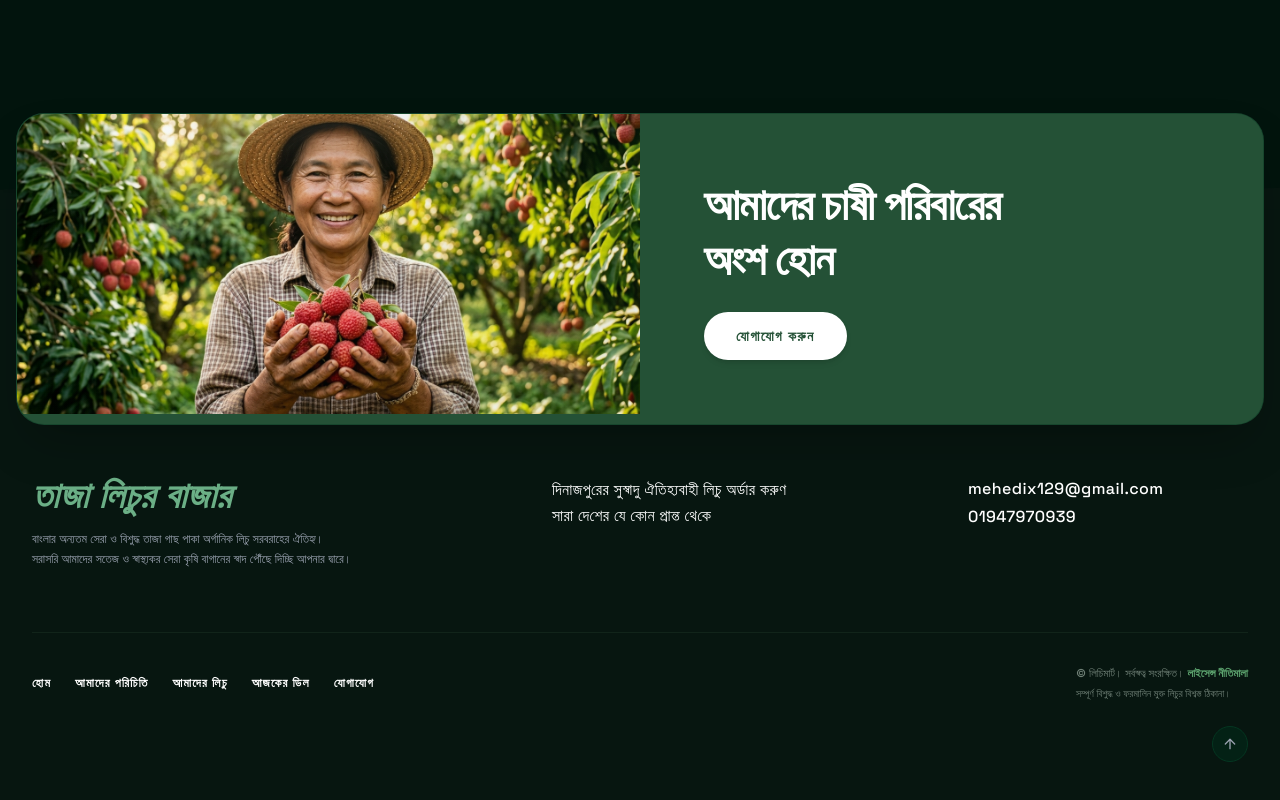
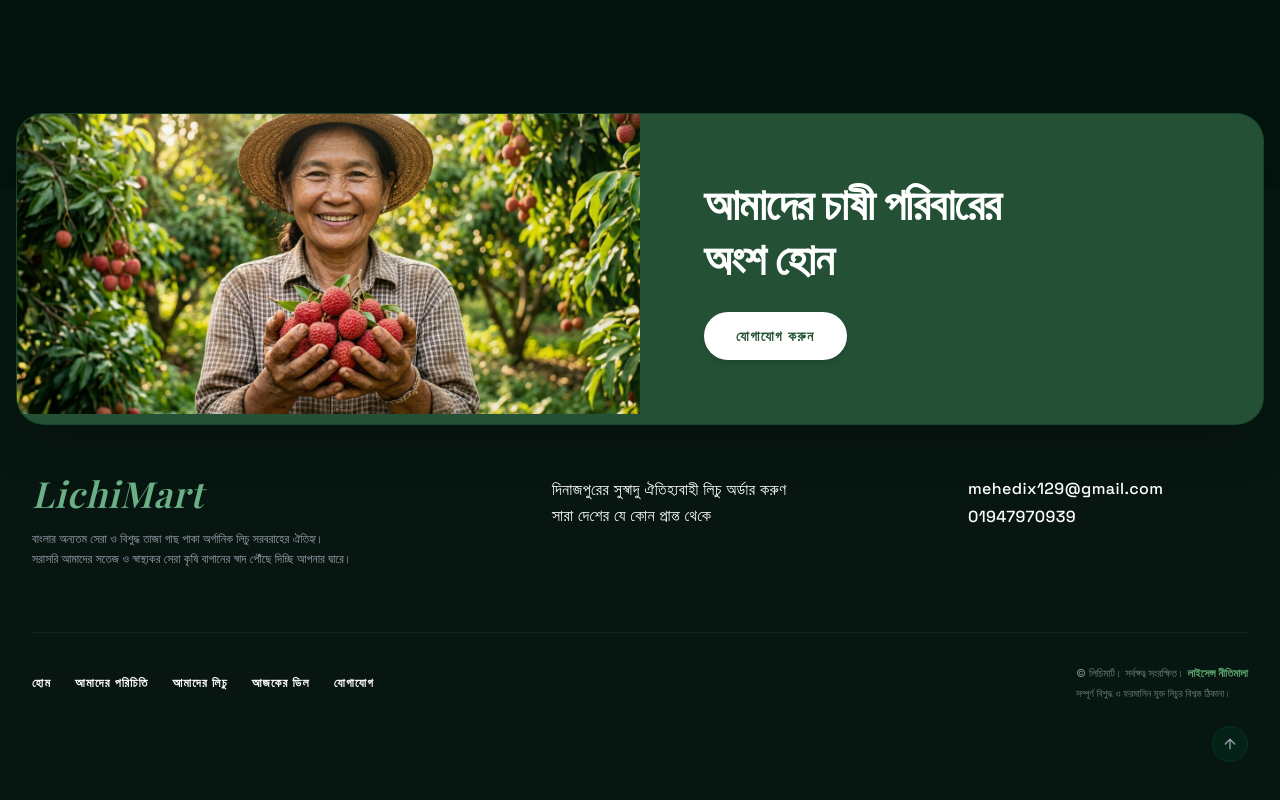
Before and after one commit to mehedi128/lichimart, a React (Vite) app: page / in a window 1280 px wide. Shown: the part 6843-7643 px from the top of the page. Built offline with nearby package versions, Linux system fonts and the light colour scheme; a web font is replaced by a local one.

Commit message:
style: update footer brand name to LichiMart

```diff
--- a/src/components/Footer.tsx
+++ b/src/components/Footer.tsx
@@ -106,7 +106,7 @@ export default function Footer({ onNavigate, onWishlistToggle }: FooterProps) {
         {/* Brand/Playful Logo col - Left */}
         <div className="md:col-span-5 space-y-4">
           <h3 className="font-serif text-3xl sm:text-4xl text-[#6baf86] italic font-semibold tracking-wide select-none">
-            তাজা লিচুর বাজার
+            LichiMart
           </h3>
           <p className="text-xs text-gray-400 font-sans max-w-xs leading-relaxed">
             বাংলার অন্যতম সেরা ও বিশুদ্ধ তাজা গাছ পাকা অর্গানিক লিচু সরবরাহের ঐতিহ্য। সরাসরি আমাদের সতেজ ও স্বাস্থ্যকর সেরা কৃষি বাগানের স্বাদ পৌঁছে দিচ্ছি আপনার দ্বারে।
```
